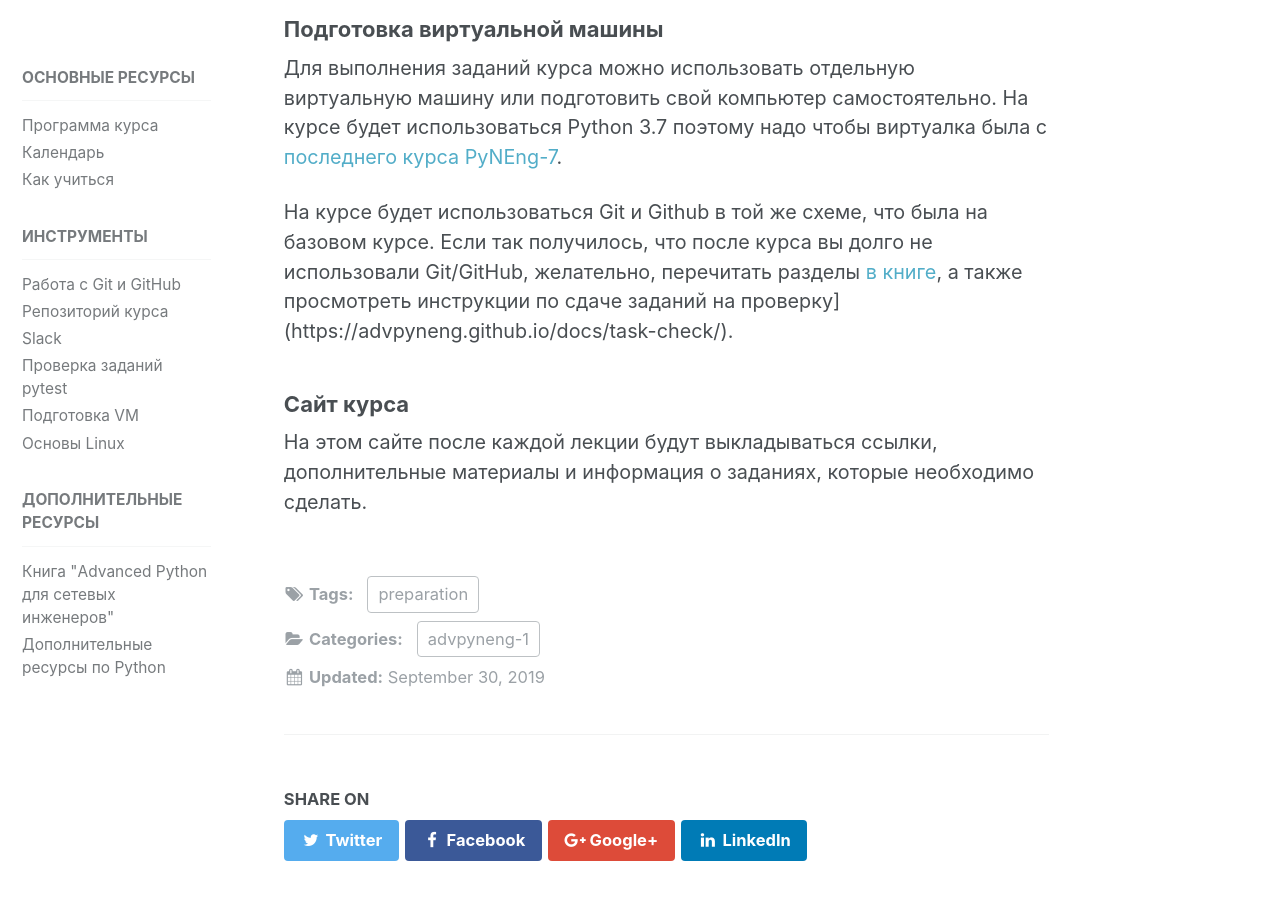
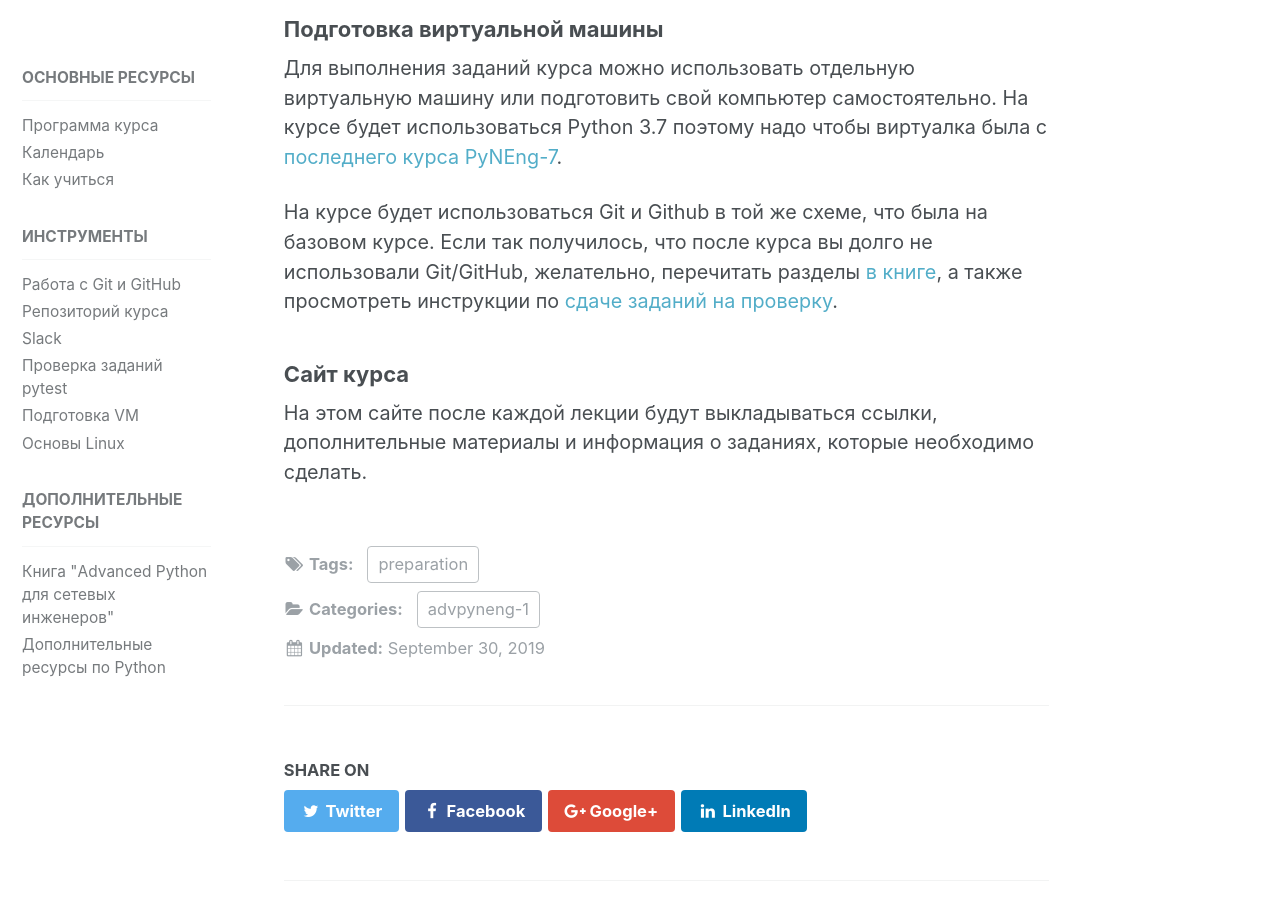
Before and after one commit to advpyneng/advpyneng.github.io, a Jekyll site: the page built from _posts/2019-09-30-preparation.md, in a window 1280 px wide and 900 px high, scrolled down 615 px. Built offline with Jekyll 4.4.1, drawn with Linux system fonts in a browser that asks for light colours; comment, search, counter and statistics services are not loaded.

Commit message:
Update info

```diff
--- a/_posts/2019-09-30-preparation.md
+++ b/_posts/2019-09-30-preparation.md
@@ -26,7 +26,7 @@ category:
 
 На курсе будет использоваться Git и Github в той же схеме, что была на базовом курсе.
 Если так получилось, что после курса вы долго не использовали Git/GitHub, желательно, перечитать разделы [в книге](https://pyneng.readthedocs.io/ru/latest/book/02_git_github/index.html),
-а также просмотреть инструкции по сдаче заданий на проверку](https://advpyneng.github.io/docs/task-check/).
+а также просмотреть инструкции по [сдаче заданий на проверку](https://advpyneng.github.io/docs/task-check/).
 
 
 ### Сайт курса
```
